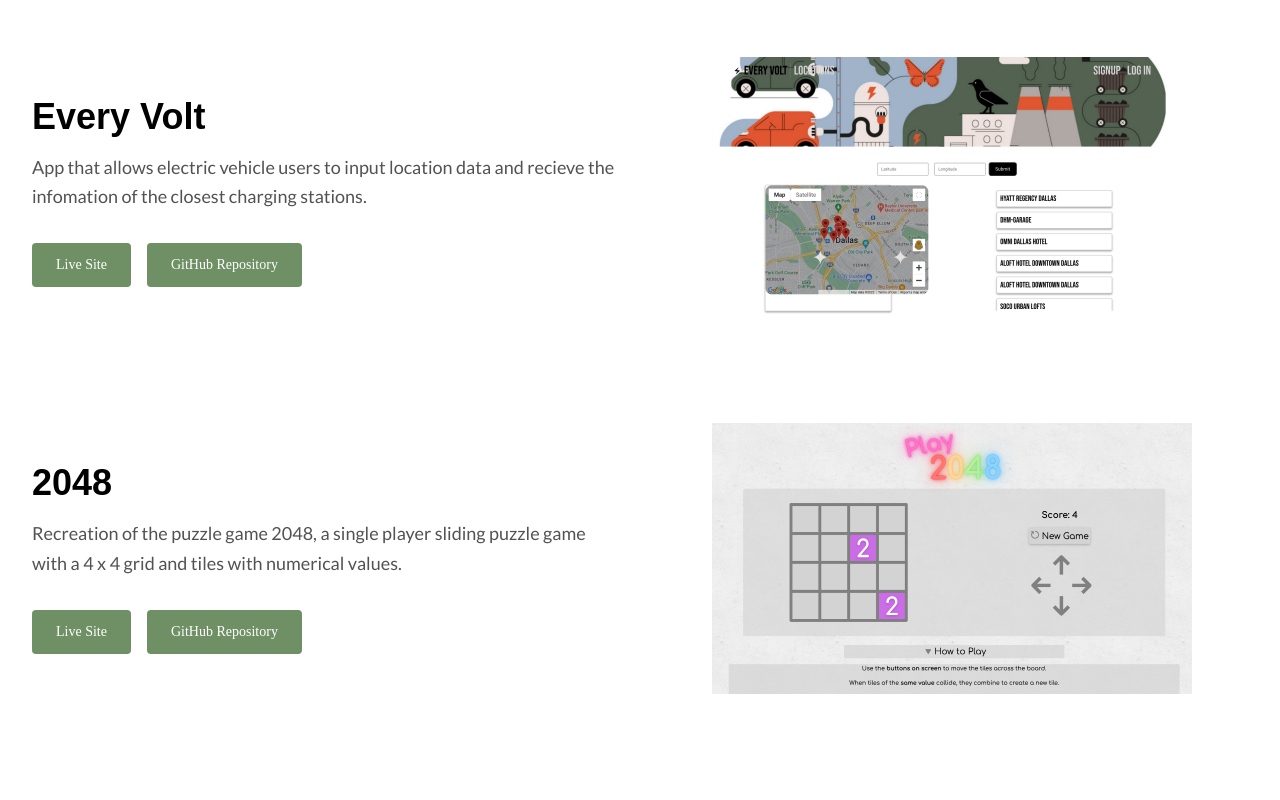
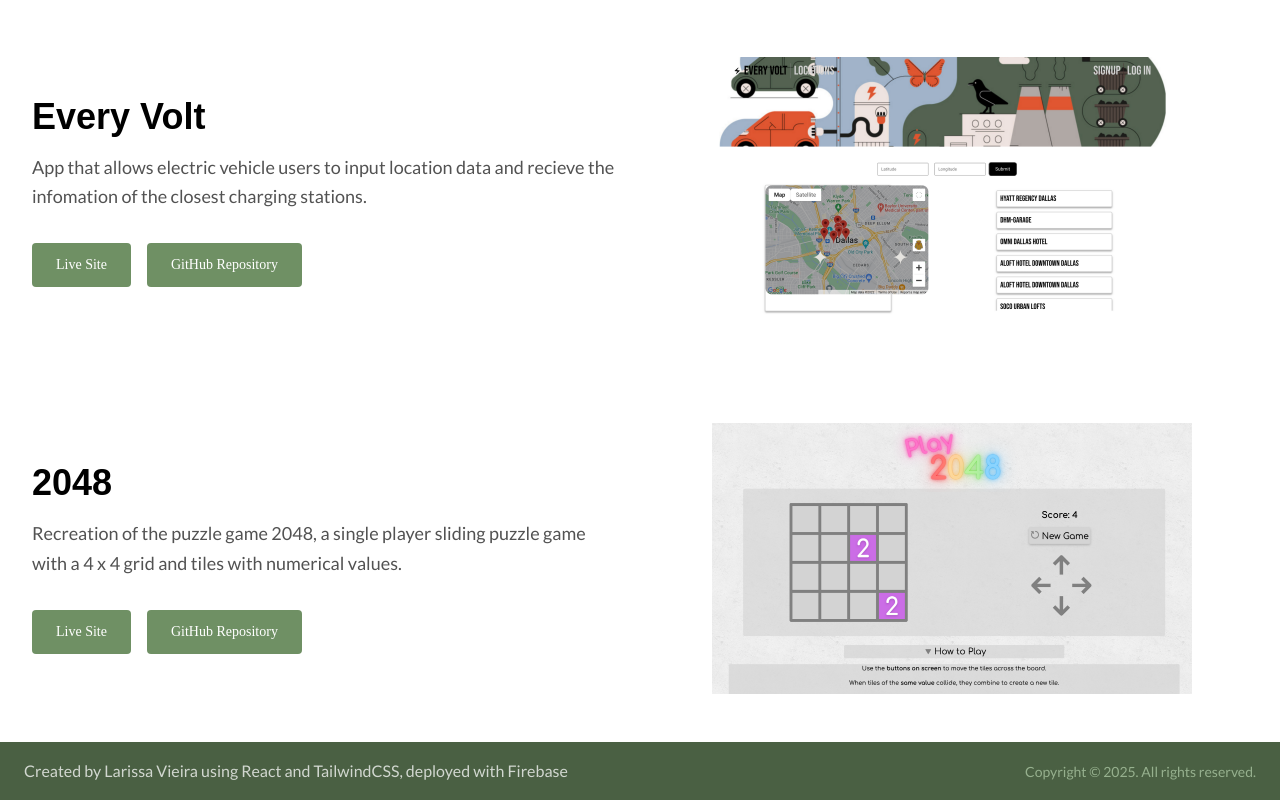
Before and after one commit to larilariv/portfolio, a React (Create React App) app: page / in a window 1280 px wide. Shown: the part 2422-3222 px from the top of the page. Before the commit the page ends 3164 px from the top, so only its background shows below. Built offline with nearby package versions, Linux system fonts and the light colour scheme; the HTML template or start-up script is replaced by a standard one; a web font is replaced by a local one.

Commit message:
Added footer back to site

```diff
--- a/src/App.js
+++ b/src/App.js
@@ -1,6 +1,6 @@
 import React from 'react';
 
-import { Navbar } from "./components";
+import { Footer, Navbar } from "./components";
 import { About, Home, Projects } from './pages'
 
 import { Element } from 'react-scroll';
@@ -21,6 +21,10 @@ function App() {
       <Element name="projects" className="element" >
         <Projects />
       </Element>
+
+      <Element name="footer" className="element" >
+        <Footer />
+      </Element>
     </div>
   );
 }
--- a/src/components/Footer.jsx
+++ b/src/components/Footer.jsx
@@ -4,17 +4,16 @@ const Footer = () => {
   return (
     <div>
       <footer className="bg-sage-700">
-        <div className="relative max-w-screen-xl px-6 py-8 mx-auto">
+        <div className="relative max-w-screen-xl px-6 py-4">
           <div className="lg:flex lg:items-end lg:justify-between">
-              <p className="max-w-md mx-auto mt-6 leading-relaxed text-center text-white/75 lg:text-left">
+              <p className="text-md leading-relaxed text-center text-white/75 ls:text-left">
                 Created by Larissa Vieira using React and TailwindCSS, deployed
                 with Firebase
               </p>
+              <p className="text-sm leading-relaxed text-center text-sage-300 lg:text-right">
+                Copyright &copy; 2025. All rights reserved.
+              </p>
           </div>
-
-          <p className="mt-6 text-sm text-center text-sage-300 lg:text-right">
-            Copyright &copy; 2025. All rights reserved.
-          </p>
         </div>
       </footer>
     </div>
```
